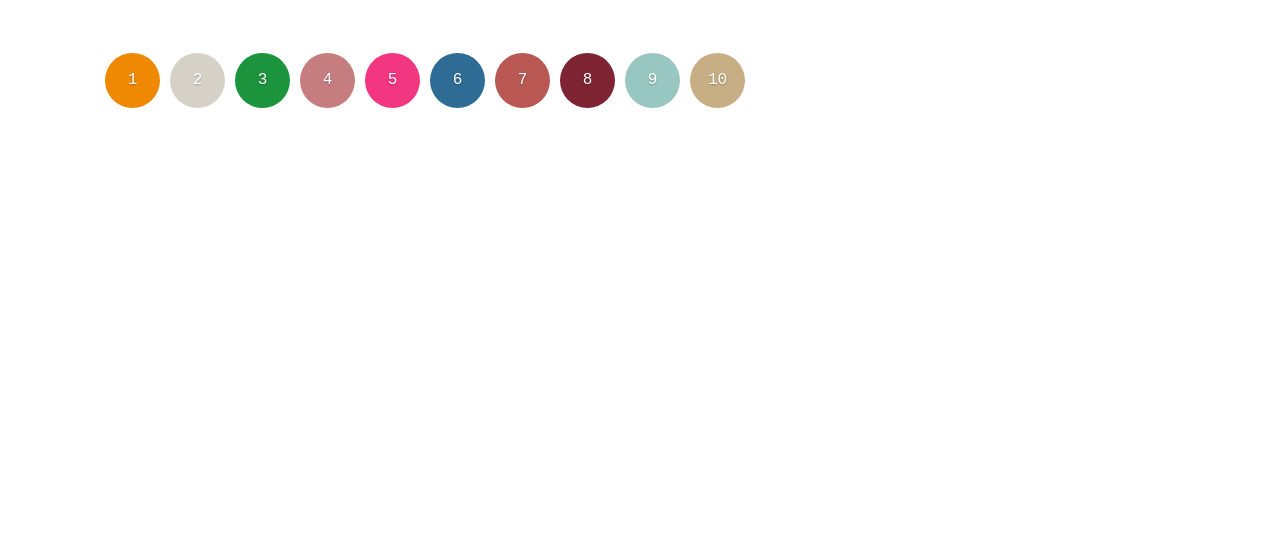
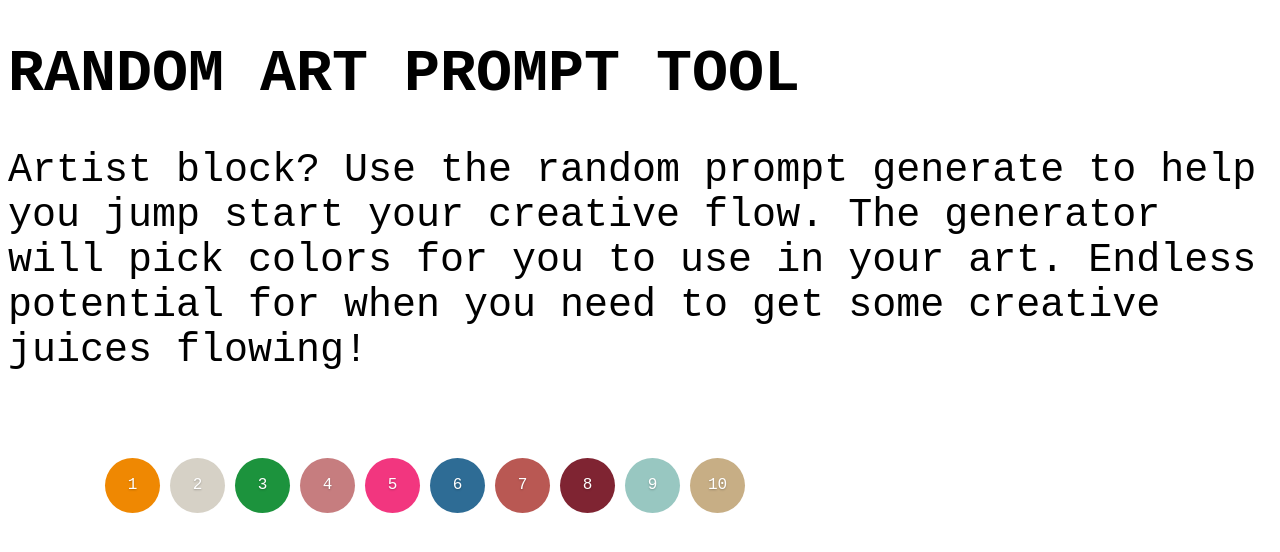
Before and after one commit to csolis1/Random-Obs, a plain HTML site: page index.html in a window 1280 px wide. Drawn offline with Linux system fonts and the light colour scheme.

Commit message:
added tool description

```diff
--- a/index.html
+++ b/index.html
@@ -7,6 +7,8 @@
     <title>Orbs</title>
 </head>
 <body>
+    <h1> RANDOM ART PROMPT TOOL</h1>
+    <h3> Artist block? Use the random prompt generate to help you jump start your creative flow. The generator will pick colors for you to use in your art. Endless potential for when you need to get some creative juices flowing!</h3>
     <main></main>
     <script src="script.js"></script>
 
--- a/style.css
+++ b/style.css
@@ -24,12 +24,18 @@ main div {
 
 h1 {
     font-size: 3.75em;
+    color: black;
 }
 
 h2 {
     font-size: 2.5em;
     font-weight: normal;
 }
+h3 {
+    font-size: 2.5em;
+    font-weight: normal;
+    color:black;
+}
 
 p {
     font-size: 1.1em;
```
